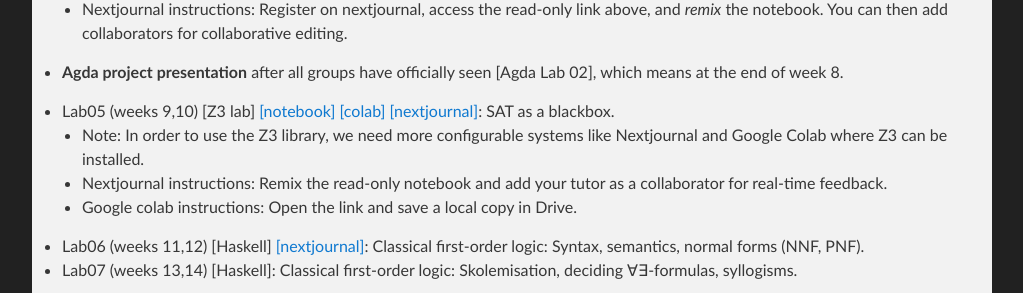
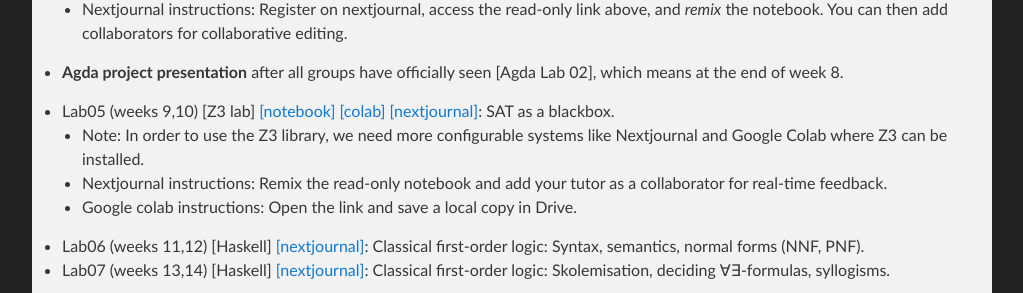
Before and after one commit to lclem/logic_course, a Jekyll site: the page built from docs/index.md, in a window 1280 px wide and 900 px high, scrolled down 1892 px, cut to the strip 0-293 px from the top of the window. Shown: the whole strip, without its empty margins (128-1151 px from the left). Built offline with Jekyll 4.4.1, drawn with Linux system fonts in a browser that asks for light colours; our own code applies the rules of GitHub Pages for plain Markdown files.

Commit message:
Update index.md

```diff
--- a/docs/index.md
+++ b/docs/index.md
@@ -58,7 +58,7 @@ Rocket.Chat:
   - Google colab instructions: Open the link and save a local copy in Drive.
 
 * Lab06 (weeks 11,12) [Haskell] [[nextjournal]](https://nextjournal.com/a/MXfaeLFbJoDxtZJcgoKYS?token=LJUyJXBFS9931sYXePTAiJ): Classical first-order logic: Syntax, semantics, normal forms (NNF, PNF).
-* Lab07 (weeks 13,14) [Haskell]: Classical first-order logic: Skolemisation, deciding ∀∃-formulas, syllogisms.
+* Lab07 (weeks 13,14) [Haskell] [[nextjournal]](https://nextjournal.com/a/MadgWAgVngRAgsQNyT2ff?token=JuTL4RzYRwBGph5Eg3rENE): Classical first-order logic: Skolemisation, deciding ∀∃-formulas, syllogisms.
 
 ## Outline
 
```
